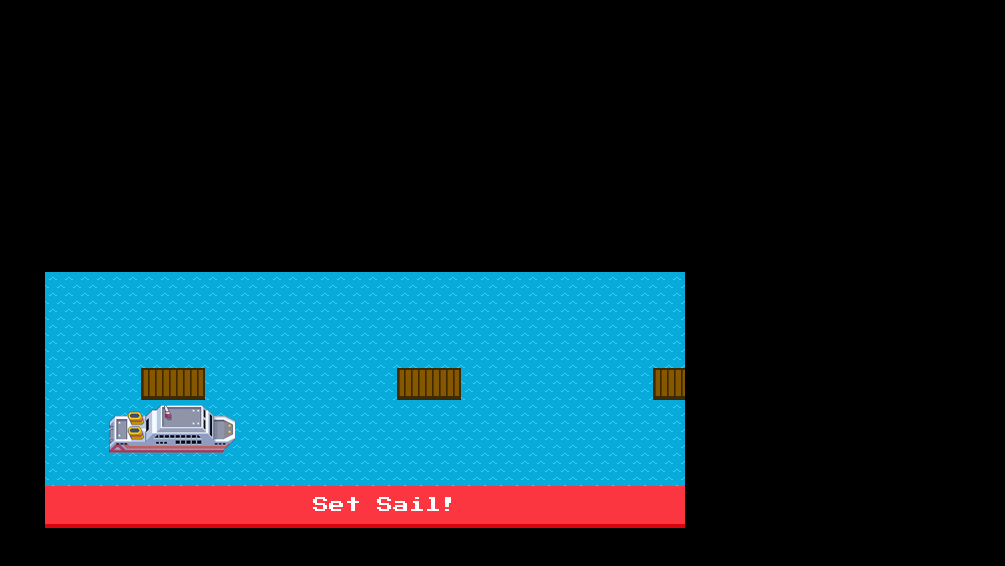
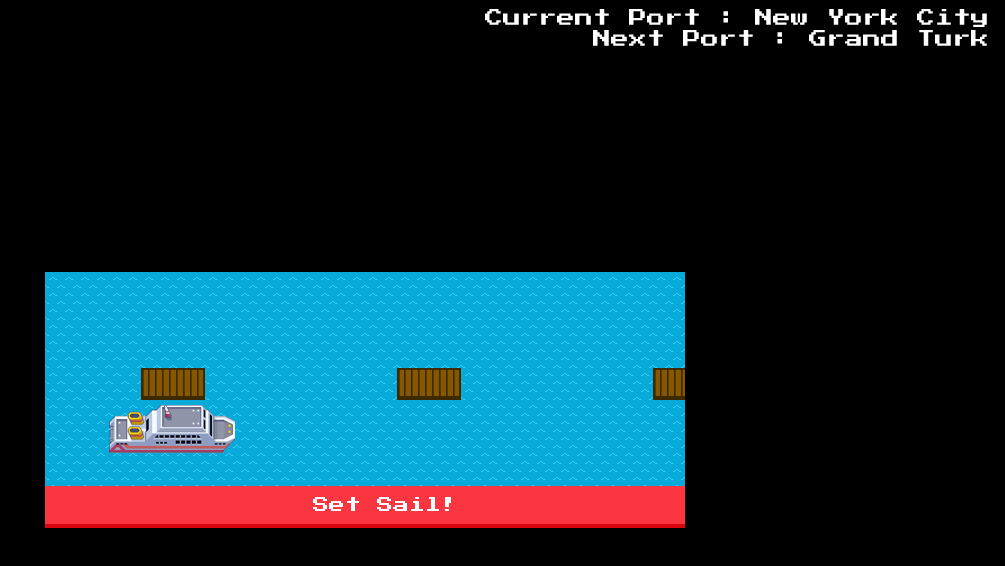
Before and after one commit to lewsmit2/cruise-ships-gui, a website: page index.html in a window 1280 px wide. Shown: the whole page, without its empty margins (275-1280 px from the left). Drawn offline with Linux system fonts and the light colour scheme.

Commit message:
headsup display

```diff
--- a/css/style.css
+++ b/css/style.css
@@ -9,12 +9,14 @@ body {
     align-items: center;
 }
 
-#viewport {
-    width: 640px;
-    height: 256px;
-    position: relative;
-    overflow-x: auto;
-    background-image: url("../images/water0.png");
+#headUpDisplay {
+    color: white;
+    position: absolute;
+    top: 8px;
+    right: 16px;
+    font-size: 18px;
+    text-align: right;
+    font-family: 'Press Start 2P';
 }
 
 #message {
@@ -67,3 +69,11 @@ body {
     border-bottom-width: 0;
     padding-top: 14px;
   }
+
+  #viewport {
+    width: 640px;
+    height: 256px;
+    position: relative;
+    overflow-x: auto;
+    background-image: url("../images/water0.png");
+}
--- a/index.html
+++ b/index.html
@@ -13,6 +13,7 @@
     <title>Cruise Ships</title>
 </head>
 <body>
+    <div id="headUpDisplay"></div>
     <div id="viewport">
         <div id="ports">
         </div>
--- a/src/Controller.js
+++ b/src/Controller.js
@@ -3,6 +3,9 @@
     constructor(ship) {
       this.ship = ship;
       this.initialiseSea();
+      if (ship.itinerary.ports.length > 0) {
+        this.headUpDisplay();
+      }
       document.querySelector('#sailbutton').addEventListener('click', () => {
         this.setSail();
       });
@@ -70,9 +73,10 @@
         if (shipLeft === (nextPortElement.offsetLeft - 32)) {
           ship.setSail();
           ship.dock();
-          this.renderMessage(`Now docking at ${ship.currentPort.name}`);
+          this.renderMessage(`Now docked at ${ship.currentPort.name}`);
 
           clearInterval(sailInterval);
+          this.headUpDisplay();
         }
 
         shipElement.style.left = `${shipLeft + 1}px`;
@@ -89,6 +93,19 @@
         viewId.removeChild(messageElement);
       }, 2000);
     }
+
+    headUpDisplay() {
+      const ship = this.ship;
+      if (ship.itinerary.ports.length > 0 && ship.currentPort !== null) {
+        const currentPortIndex = ship.itinerary.ports.indexOf(ship.currentPort);
+        const nextPortIndex = currentPortIndex + 1;
+        let detailMessage = `Current Port : ${ship.itinerary.ports[currentPortIndex].name}`;
+        if (nextPortIndex < ship.itinerary.ports.length) {
+          detailMessage += `<br>Next Port : ${ship.itinerary.ports[nextPortIndex].name}`;
+        }
+        document.getElementById('headUpDisplay').innerHTML = detailMessage;
+      }
+    }
   }
   if (typeof module !== 'undefined' && module.exports) {
     module.exports = Controller;
```
